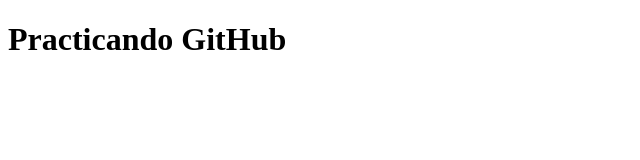
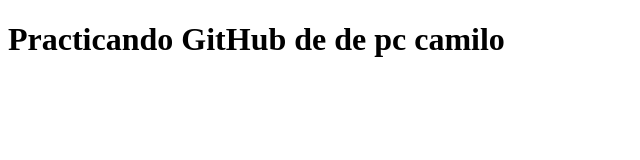
Before and after one commit to pawerdevia/gen29-g2, a plain HTML site: page index.html in a window 1280 px wide. Shown: the whole page, without its empty margins (0-640 px from the left). Drawn offline with Linux system fonts and the light colour scheme.

Commit message:
update title

```diff
--- a/index.html
+++ b/index.html
@@ -8,7 +8,7 @@
 </head>
 <body>
 
-    <h1>Practicando GitHub</h1>
+    <h1>Practicando GitHub de de pc camilo</h1>
 
 </body>
 </html>
```
